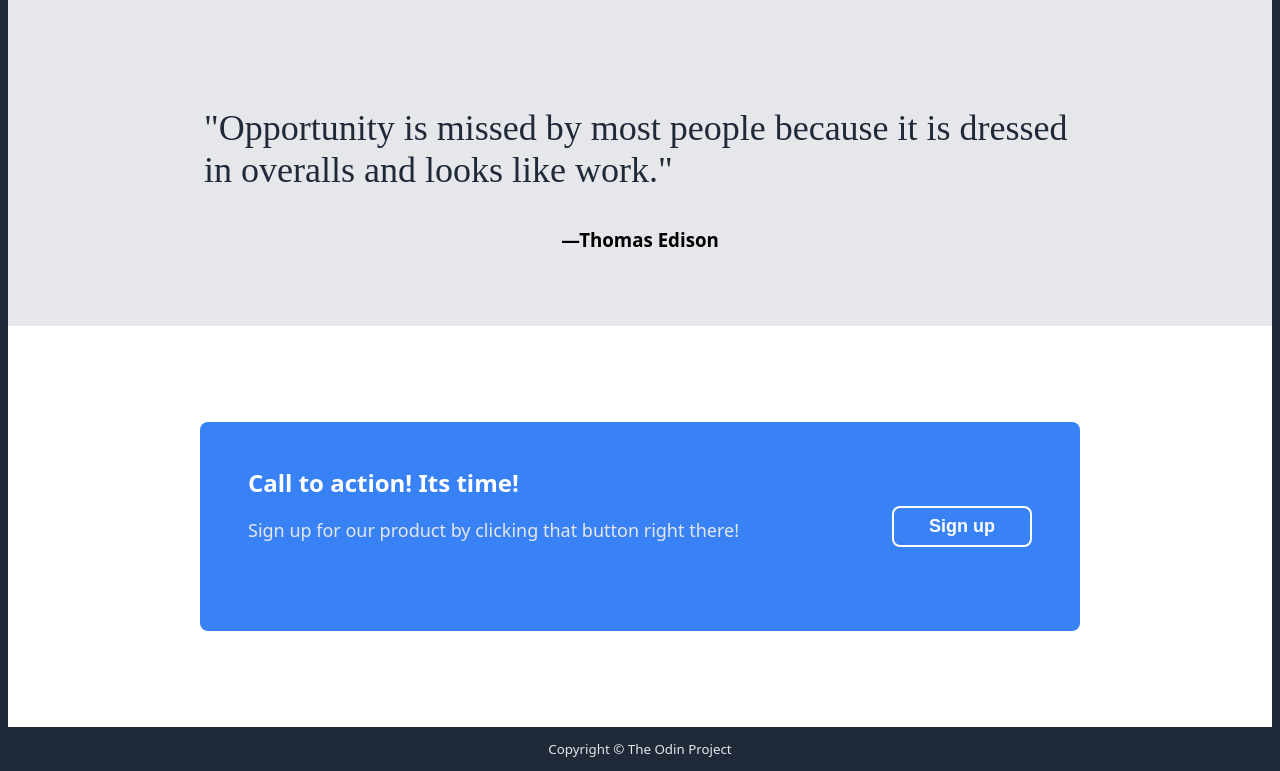
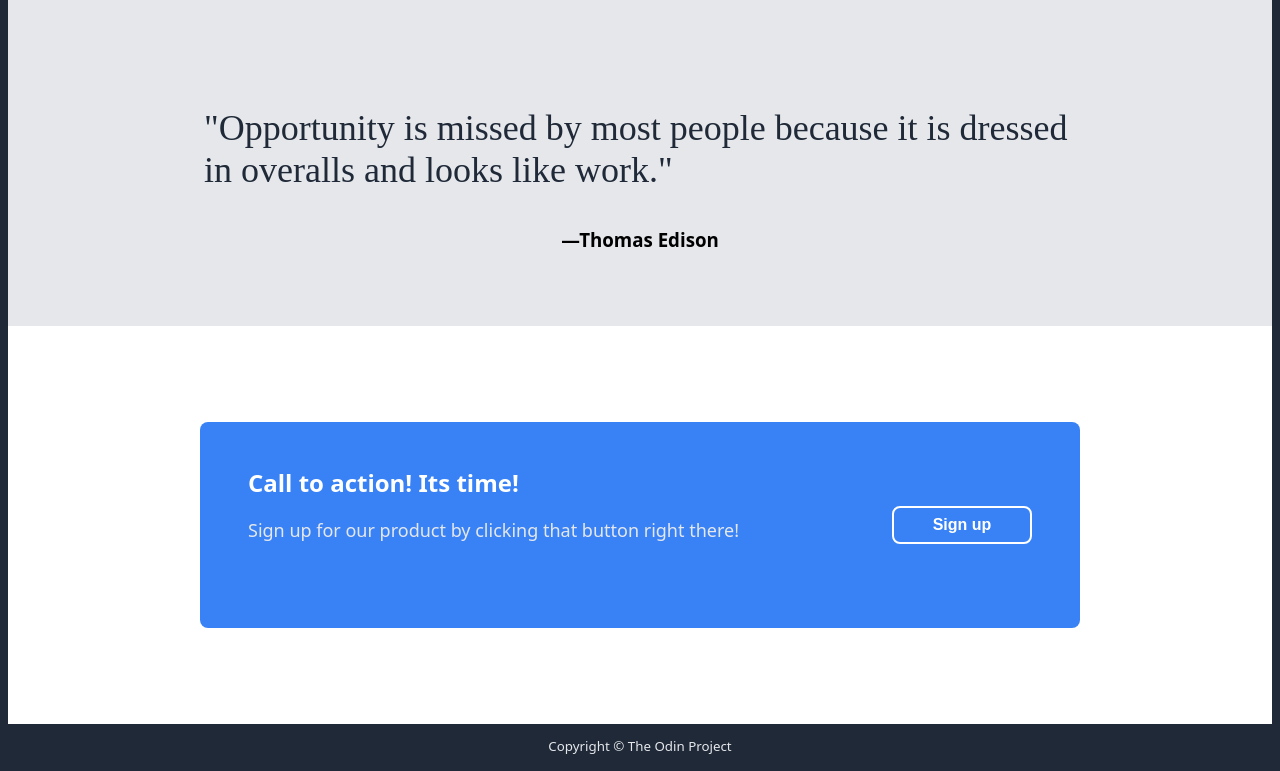
Before and after one commit to Littlejedi47/landing-page, a plain HTML site: page index.html in a window 1280 px wide. Shown: the part 1116-1887 px from the top of the page. Drawn offline with Linux system fonts and the light colour scheme.

Commit message:
Fixing the Call to action button

```diff
--- a/styles.css
+++ b/styles.css
@@ -200,7 +200,7 @@ button {
     padding: 8px 32px;
     /* height: 32px; */
     width: 140px;
-    font-size: large;
+    font-size: 16px;
     font-weight: bold;
     display: flex;
     /* flex: auto; */
```
